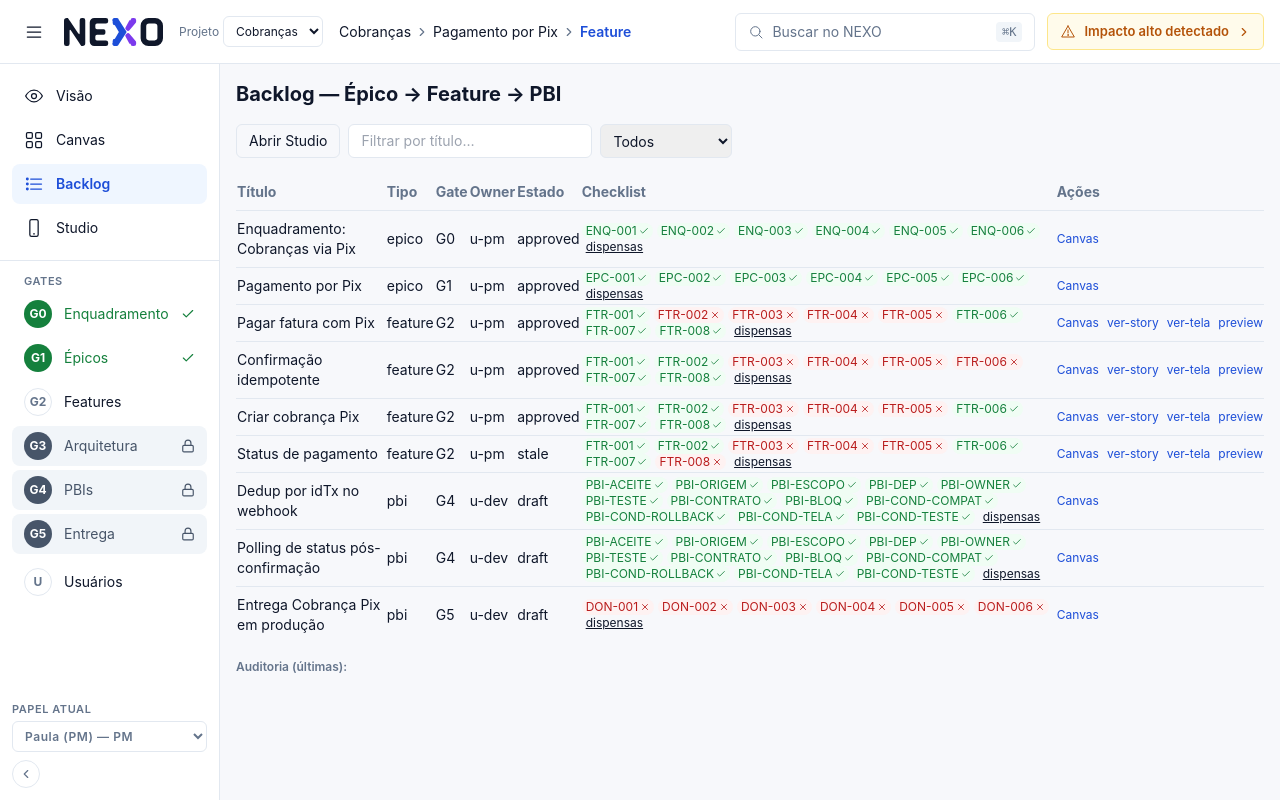
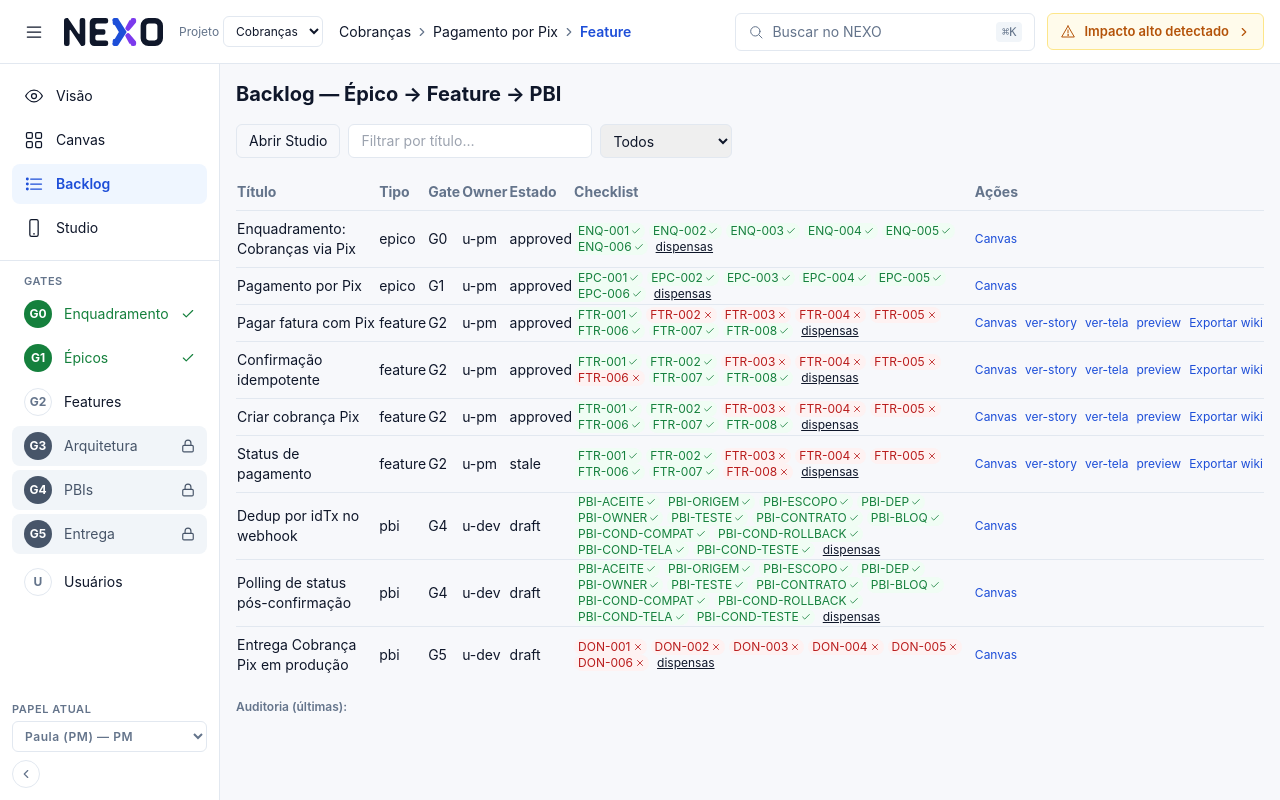
Before and after one commit to walpinheiro/nexus, a Vue app: page /backlog in a window 1280 px wide. Built offline with nearby package versions, Linux system fonts and the light colour scheme.

Commit message:
feat(export): Z4 botoes de exportacao .md por gate e wiki por feature

```diff
--- a/src/components/gates/GateOutput.vue
+++ b/src/components/gates/GateOutput.vue
@@ -7,6 +7,7 @@ import { avaliarGate } from '@/utils/gates'
 import LucideIcon from '@/components/common/LucideIcon.vue'
 import { montarEntradaStudio, isFeatureProntaParaStudio } from '@/ai/gateParaStudio'
 import { useGate } from '@/stores/useGate'
+import { exportarGateMarkdown } from '@/utils/exportWiki'
 
 interface Props {
   gateId: GateId
@@ -152,6 +153,30 @@ const pipelinePassos = computed(() => {
     }
   ]
 })
+
+function baixarGateMarkdown() {
+  if (!props.alvo) return
+  const md = exportarGateMarkdown(props.alvo, props.gateId, {
+    gates: gatesStore.gates.map((g) => ({
+      id: g.id,
+      status: g.status,
+      baselineVersao: g.baselineVersao,
+      aprovadoPor: g.aprovadoPor ?? undefined,
+      aprovadoEm: g.aprovadoEm ?? undefined
+    })),
+    nos: graph.state.nos
+  })
+  if (!md) return
+  const blob = new Blob([md], { type: 'text/markdown;charset=utf-8' })
+  const url = URL.createObjectURL(blob)
+  const a = document.createElement('a')
+  a.href = url
+  a.download = `gate-${props.gateId.toLowerCase()}-${props.alvo.id || 'documento'}.md`
+  document.body.appendChild(a)
+  a.click()
+  document.body.removeChild(a)
+  URL.revokeObjectURL(url)
+}
 </script>
 
 <template>
@@ -170,6 +195,19 @@ const pipelinePassos = computed(() => {
         </div>
       </div>
 
+      <!-- Ações do Output e Baseline -->
+      <div class="flex items-center gap-3">
+        <button
+          v-if="props.alvo"
+          type="button"
+          class="inline-flex items-center gap-1.5 rounded-btn border border-nexo-border bg-white px-2.5 py-1 text-xs font-semibold text-nexo-text hover:bg-slate-50 transition-colors shadow-xs"
+          :title="`Exportar markdown do Gate ${props.gateId}`"
+          @click="baixarGateMarkdown()"
+        >
+          <LucideIcon name="download" :size="13" />
+          <span>Exportar .md</span>
+        </button>
+
         <!-- Badge de Baseline registrada -->
         <div v-if="props.gateInfo?.baselineVersao" class="text-right">
           <span class="inline-flex items-center gap-1 rounded bg-green-100 px-2 py-0.5 text-[10px] font-bold text-green-800">
@@ -184,6 +222,7 @@ const pipelinePassos = computed(() => {
           <span class="inline-flex items-center gap-1 rounded bg-amber-100 px-2 py-0.5 text-[10px] font-bold text-amber-800">
             <LucideIcon name="clock" :size="12" /> Baseline Pendente
           </span>
+        </div>
       </div>
     </div>
 
--- a/src/views/BacklogView.vue
+++ b/src/views/BacklogView.vue
@@ -3,15 +3,18 @@ import { ref, computed } from 'vue'
 import { useRouter } from 'vue-router'
 import { useGraph } from '@/stores/useGraph'
 import { useUsers } from '@/stores/useUsers'
+import { useGate } from '@/stores/useGate'
 import { avaliarGate } from '@/utils/gates'
 import GateChecklist from '@/components/backlog/GateChecklist.vue'
 import LucideIcon from '@/components/common/LucideIcon.vue'
 import PreviewModal from '@/components/studio/PreviewModal.vue'
 import { montarEntradaStudio } from '@/ai/gateParaStudio'
+import { exportarFeatureWiki } from '@/utils/exportWiki'
 import type { Feature } from '@/types/nexo'
 
 const graph = useGraph()
 const users = useUsers()
+const gatesStore = useGate()
 const router = useRouter()
 const filtro = ref('')
 const filtroEstado = ref('')
@@ -38,6 +41,31 @@ function abrirPreview(featureId: string) {
 function abrirStoryModal(f: Feature) {
   storySelecionada.value = f
   storyModalAberto.value = true
+}
+
+function baixarFeatureWiki(featureId: string) {
+  const wiki = exportarFeatureWiki(featureId, {
+    nos: graph.state.nos,
+    gates: gatesStore.gates.map((g) => ({
+      id: g.id,
+      status: g.status,
+      baselineVersao: g.baselineVersao,
+      aprovadoPor: g.aprovadoPor ?? undefined,
+      aprovadoEm: g.aprovadoEm ?? undefined
+    })),
+    vinculos: graph.vinculosTela,
+    regras: graph.regrasValidacao
+  })
+  if (!wiki) return
+  const blob = new Blob([wiki], { type: 'text/markdown;charset=utf-8' })
+  const url = URL.createObjectURL(blob)
+  const a = document.createElement('a')
+  a.href = url
+  a.download = `wiki-${featureId}.md`
+  document.body.appendChild(a)
+  a.click()
+  document.body.removeChild(a)
+  URL.revokeObjectURL(url)
 }
 
 const itens = computed(() =>
@@ -165,6 +193,7 @@ function verChecklist(id: string) {
               <button type="button" class="text-nexo-primary hover:underline" @click="abrirStoryModal(n as Feature)">ver-story</button>
               <RouterLink :to="{ path: '/studio-full', query: { feature: n.id, from: 'backlog' } }" class="text-nexo-primary hover:underline">ver-tela</RouterLink>
               <button type="button" class="text-nexo-primary hover:underline" @click="abrirPreview(n.id)">preview</button>
+              <button type="button" class="text-nexo-primary hover:underline" :title="`Exportar wiki da feature ${n.titulo}`" @click="baixarFeatureWiki(n.id)">Exportar wiki</button>
             </template>
           </td>
         </tr>
@@ -251,6 +280,15 @@ function verChecklist(id: string) {
               <LucideIcon name="eye" :size="13" />
               Preview Interativo
             </button>
+            <button
+              type="button"
+              class="inline-flex items-center gap-1 rounded-btn border border-nexo-border bg-white px-3 py-1.5 text-xs font-semibold text-nexo-text hover:bg-slate-50"
+              :title="`Exportar wiki da feature ${storySelecionada.titulo}`"
+              @click="baixarFeatureWiki(storySelecionada.id)"
+            >
+              <LucideIcon name="download" :size="13" />
+              Exportar wiki
+            </button>
             <RouterLink
               :to="{ path: '/gates/G2', query: { alvo: storySelecionada.id } }"
               class="inline-flex items-center gap-1 text-xs text-nexo-muted hover:underline ml-2"
--- a/src/views/GateView.vue
+++ b/src/views/GateView.vue
@@ -14,6 +14,7 @@ import PreviewModal from '@/components/studio/PreviewModal.vue'
 import { montarEntradaStudio } from '@/ai/gateParaStudio'
 import type { GateId, NexoObject, Feature } from '@/types/nexo'
 import { seedEnquadramento } from '@/data/seed'
+import { exportarFeatureWiki } from '@/utils/exportWiki'
 
 const props = defineProps<{ id: string }>()
 const route = useRoute()
@@ -226,6 +227,31 @@ function abrirPreview(telaId?: string) {
 function abrirVerStory() {
   storyModalAberto.value = true
 }
+
+function baixarFeatureWiki(featureId: string) {
+  const wiki = exportarFeatureWiki(featureId, {
+    nos: graph.state.nos,
+    gates: gates.gates.map((g) => ({
+      id: g.id,
+      status: g.status,
+      baselineVersao: g.baselineVersao,
+      aprovadoPor: g.aprovadoPor ?? undefined,
+      aprovadoEm: g.aprovadoEm ?? undefined
+    })),
+    vinculos: graph.vinculosTela,
+    regras: graph.regrasValidacao
+  })
+  if (!wiki) return
+  const blob = new Blob([wiki], { type: 'text/markdown;charset=utf-8' })
+  const url = URL.createObjectURL(blob)
+  const a = document.createElement('a')
+  a.href = url
+  a.download = `wiki-${featureId}.md`
+  document.body.appendChild(a)
+  a.click()
+  document.body.removeChild(a)
+  URL.revokeObjectURL(url)
+}
 </script>
 
 <template>
@@ -356,6 +382,15 @@ function abrirVerStory() {
                 >
                   <LucideIcon name="eye" :size="13" />
                   preview
+                </button>
+                <button
+                  type="button"
+                  class="inline-flex items-center gap-1 rounded-btn border border-nexo-border bg-white px-2.5 py-1.5 text-xs font-semibold text-nexo-text hover:bg-nexo-surface shadow-xs transition-colors"
+                  :title="`Exportar wiki consolidada da feature ${objetoAlvo.titulo}`"
+                  @click="baixarFeatureWiki(objetoAlvo.id)"
+                >
+                  <LucideIcon name="download" :size="13" />
+                  Exportar wiki
                 </button>
               </template>
 
@@ -650,6 +685,16 @@ function abrirVerStory() {
               <LucideIcon name="eye" :size="13" />
               Preview Interativo
             </button>
+            <button
+              v-if="objetoAlvo"
+              type="button"
+              class="inline-flex items-center gap-1 rounded-btn border border-nexo-border bg-white px-3 py-1.5 text-xs font-semibold text-nexo-text hover:bg-slate-50"
+              :title="`Exportar wiki da feature ${objetoAlvo.titulo}`"
+              @click="baixarFeatureWiki(objetoAlvo.id)"
+            >
+              <LucideIcon name="download" :size="13" />
+              Exportar wiki
+            </button>
           </div>
           <button type="button" class="rounded-btn border border-nexo-border px-3 py-1.5 text-xs" @click="storyModalAberto = false">
             Fechar
```
Lines whose indentation alone changed are shown as unchanged.
